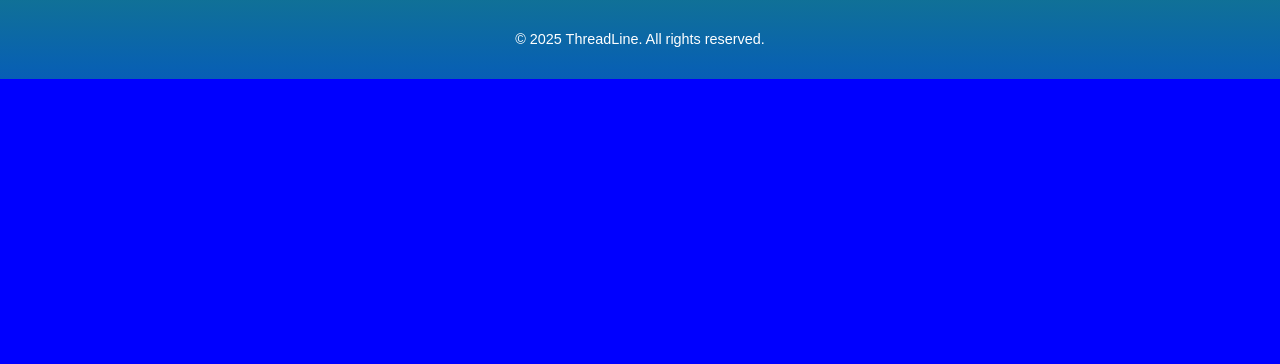
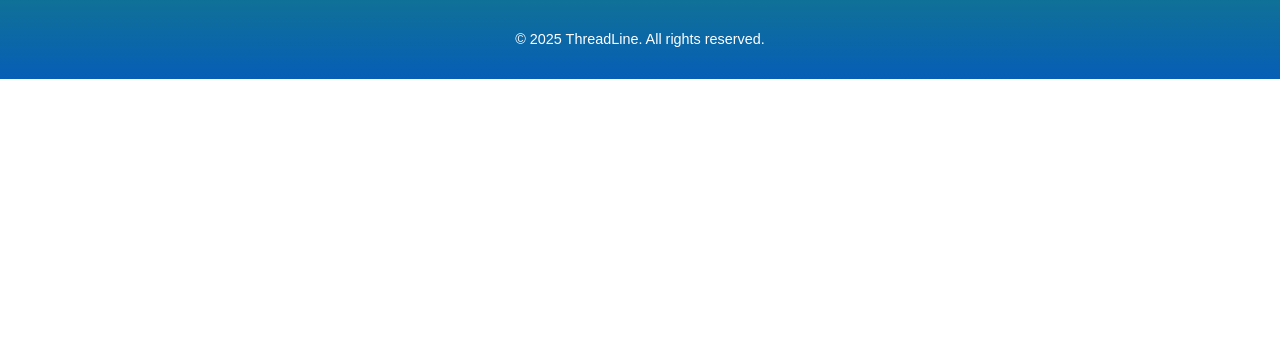
Before and after one commit to mattostin/Capstone-ThreadLine-2025, a PHP site: page /html/index.html in a window 1280 px wide. Shown: the part 436-800 px from the top of the page. Run offline with PHP 8.4, Linux system fonts and the light colour scheme.

Commit message:
Update style.css

```diff
--- a/css/style.css
+++ b/css/style.css
@@ -10,7 +10,7 @@ html, body {
   margin: 0;
   padding: 0;
   font-family: 'Poppins', sans-serif;
-  background: blue;
+  background: white;
   color: #000;
 }
 
```
